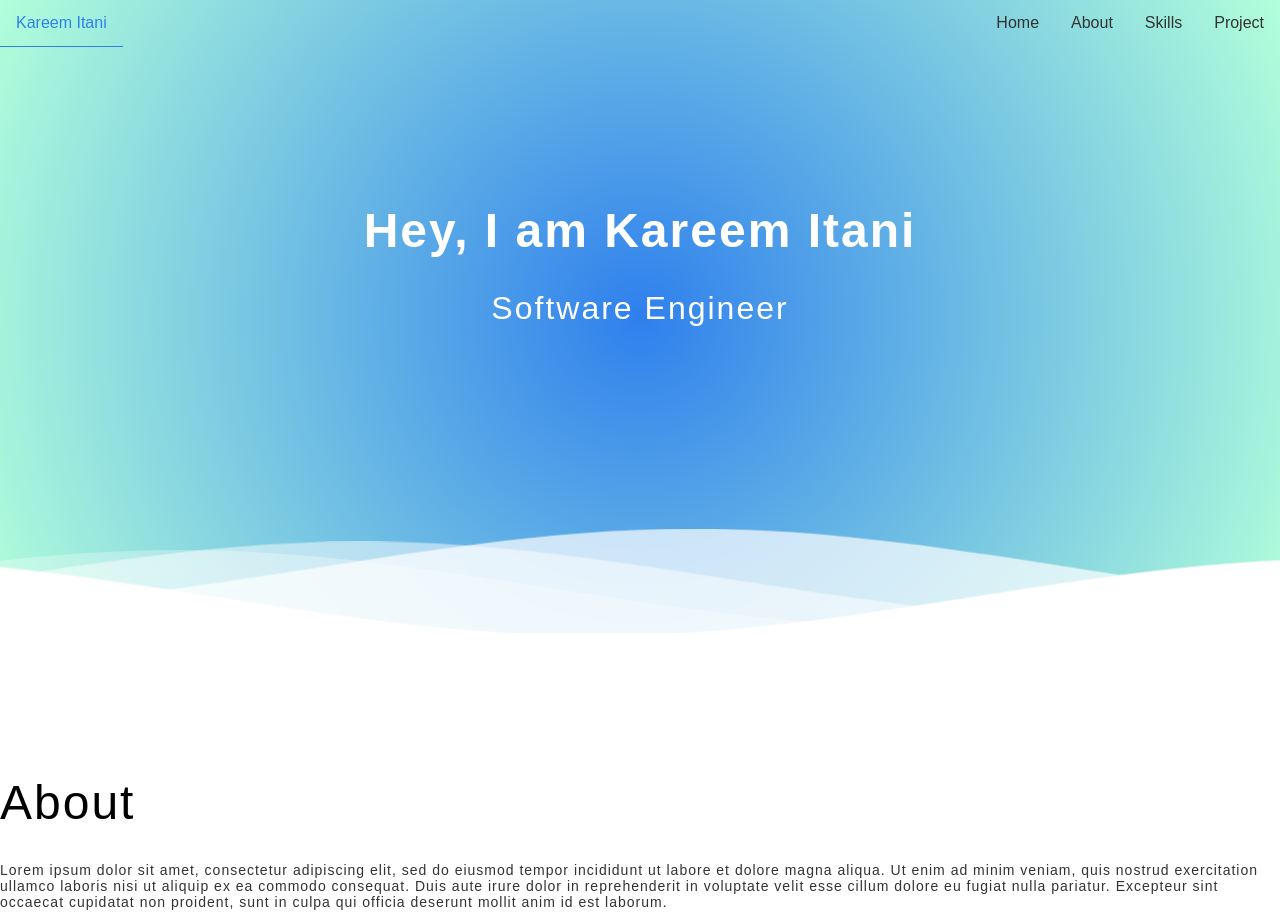
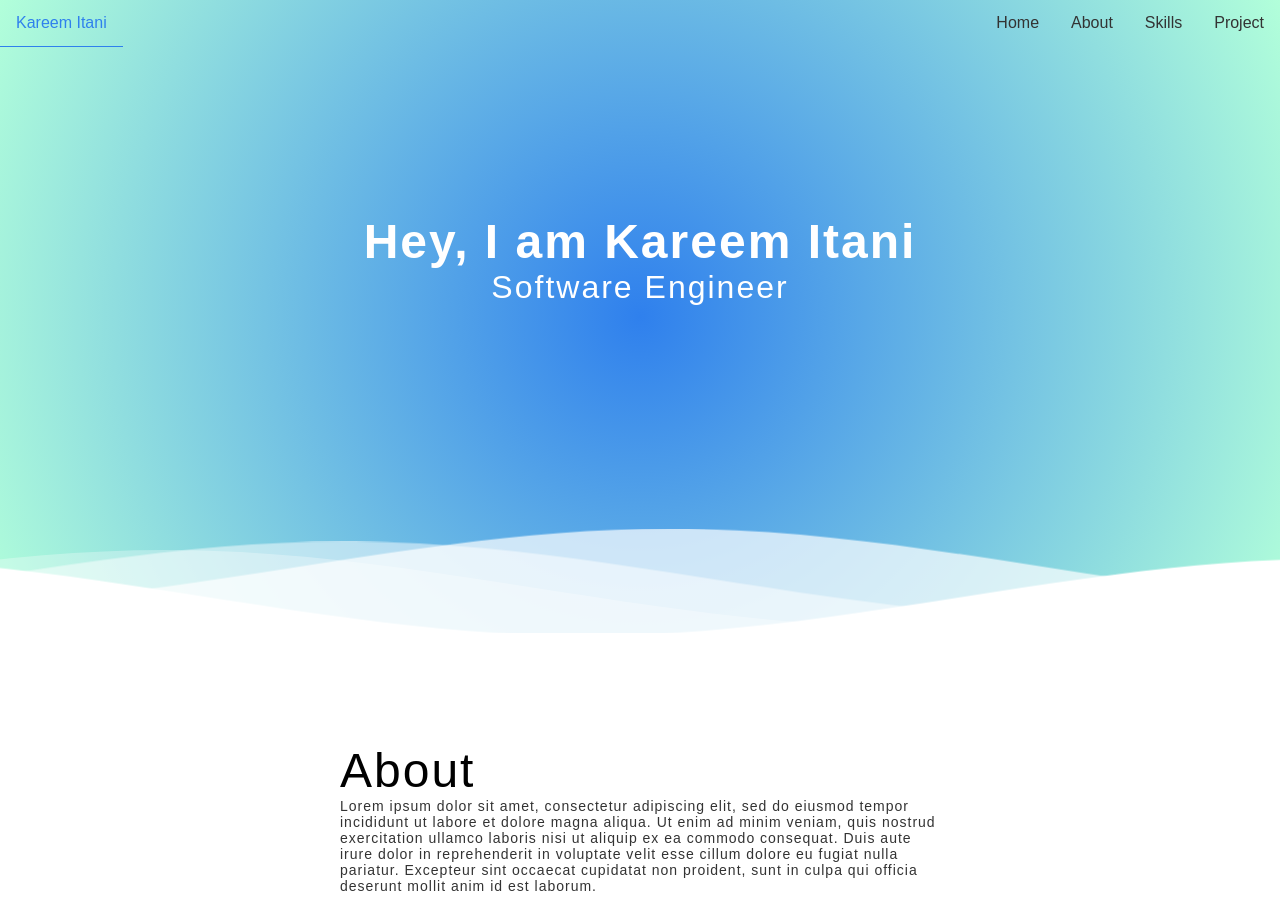
Before and after one commit to kareemIt/Personal-Site, a React (Create React App) app: page / in a window 1280 px wide. Shown: the top 912 px of the page. Built offline with nearby package versions, Linux system fonts and the light colour scheme.

Commit message:
fixed width

```diff
--- a/src/style.css
+++ b/src/style.css
@@ -1,6 +1,8 @@
 * {
   box-sizing: border-box;
   font-family: sans-serif;
+  padding: 0px;
+  margin: 0px;
 }
 
 body {
@@ -112,6 +114,8 @@ li a:hover:not(.active) {
 }
 .about{
   padding-top: 110px;
+  max-width: 600px;
+  margin: auto;
 
 }
 .traits{
```
